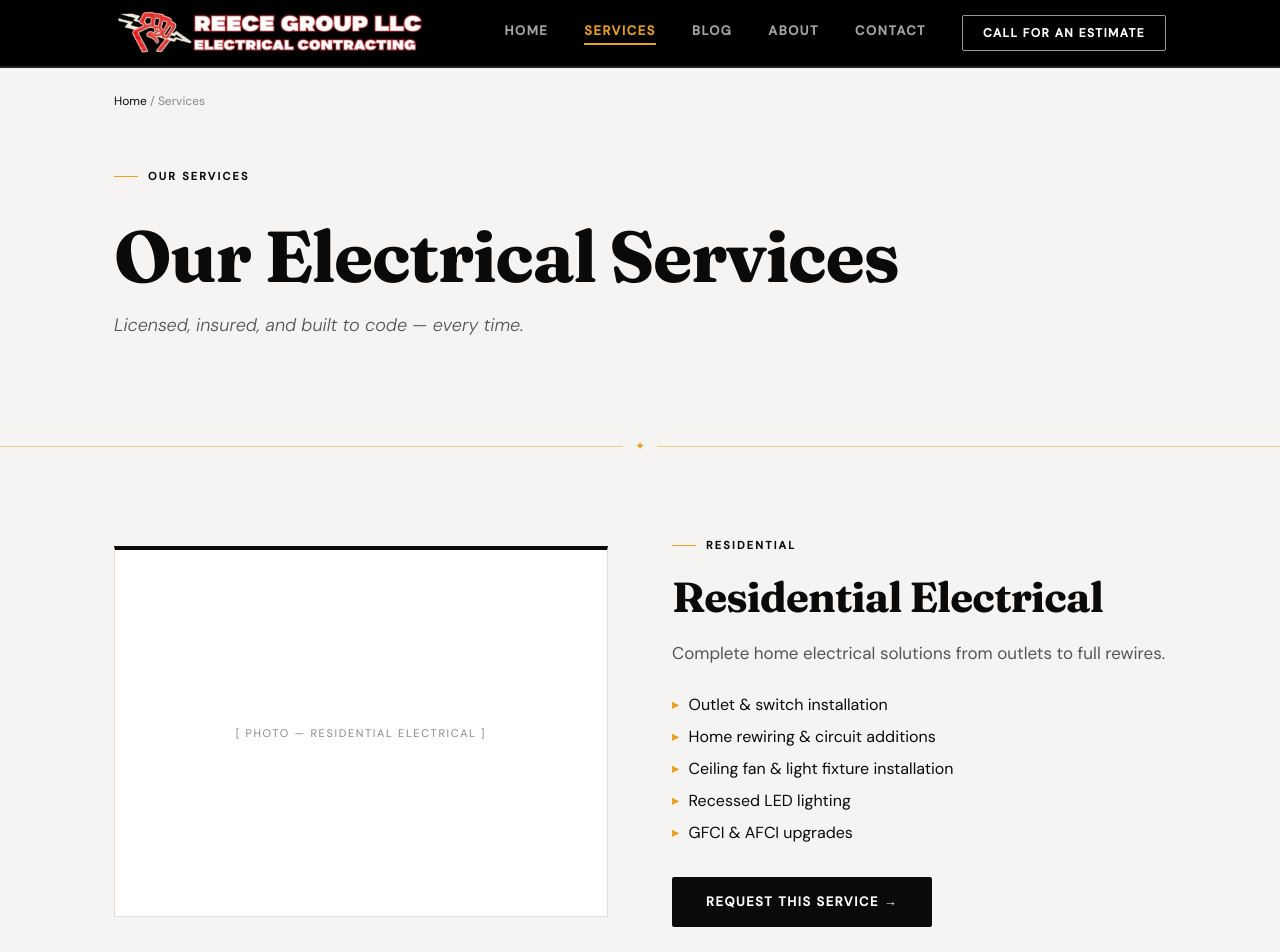
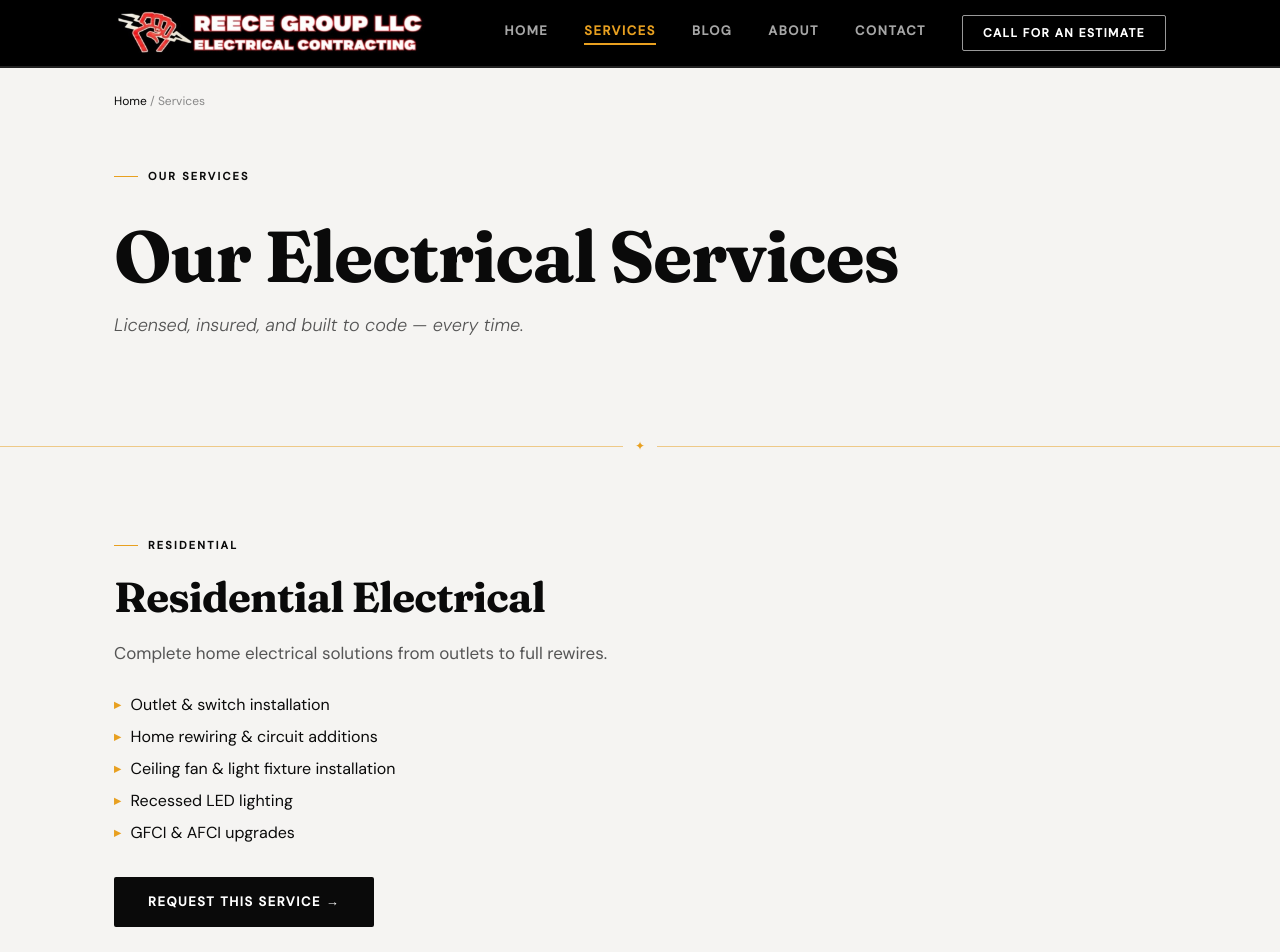
Before and after one commit to lukegrady1/reece-group, a Next.js app: page /services in a window 1280 px wide. Shown: the top 952 px of the page. Built offline with nearby package versions, Linux system fonts and the light colour scheme.

Commit message:
updates to the website

```diff
--- a/src/app/layout.tsx
+++ b/src/app/layout.tsx
@@ -7,6 +7,9 @@ export const metadata: Metadata = {
   metadataBase: new URL('https://reecegroupllc.com'),
   title: 'Reece Group LLC | Licensed Electrician — Worcester, MA',
   description: 'Reece Group LLC provides expert electrical services across Massachusetts.',
+  icons: {
+    icon: '/favicon.PNG',
+  },
   openGraph: {
     images: [{ url: '/reece-group-og.png', width: 1200, height: 630, alt: 'Reece Group LLC' }],
   },
--- a/src/components/layout/Footer.tsx
+++ b/src/components/layout/Footer.tsx
@@ -27,6 +27,14 @@ export function Footer() {
           <p style={{ fontFamily: '"DM Sans", system-ui, sans-serif', fontStyle: 'italic', fontWeight: 300, fontSize: '15px', color: 'rgba(248,247,245,0.75)', lineHeight: 1.7, margin: 0 }}>
             Precision electrical work for homes and businesses. Built to code, done right the first time.
           </p>
+          <div style={{ display: 'flex', gap: '16px', marginTop: '20px' }}>
+            <a href="https://www.instagram.com/reeceelectric/" target="_blank" rel="noopener noreferrer" aria-label="Instagram" style={{ color: 'rgba(248,247,245,0.65)', transition: 'color 200ms ease' }}>
+              <svg width="20" height="20" viewBox="0 0 24 24" fill="none" stroke="currentColor" strokeWidth="2" strokeLinecap="round" strokeLinejoin="round"><rect x="2" y="2" width="20" height="20" rx="5" ry="5"/><path d="M16 11.37A4 4 0 1 1 12.63 8 4 4 0 0 1 16 11.37z"/><line x1="17.5" y1="6.5" x2="17.51" y2="6.5"/></svg>
+            </a>
+            <a href="https://www.facebook.com/Reeceelectriccorp" target="_blank" rel="noopener noreferrer" aria-label="Facebook" style={{ color: 'rgba(248,247,245,0.65)', transition: 'color 200ms ease' }}>
+              <svg width="20" height="20" viewBox="0 0 24 24" fill="currentColor"><path d="M24 12.073c0-6.627-5.373-12-12-12s-12 5.373-12 12c0 5.99 4.388 10.954 10.125 11.854v-8.385H7.078v-3.47h3.047V9.43c0-3.007 1.792-4.669 4.533-4.669 1.312 0 2.686.235 2.686.235v2.953H15.83c-1.491 0-1.956.925-1.956 1.874v2.25h3.328l-.532 3.47h-2.796v8.385C19.612 23.027 24 18.062 24 12.073z"/></svg>
+            </a>
+          </div>
         </div>
 
         {/* Col 2: Quick Links */}
--- a/src/components/pages/ServicesContent.tsx
+++ b/src/components/pages/ServicesContent.tsx
@@ -20,8 +20,6 @@ interface ServiceSectionProps {
 function ServiceSection({ service, index }: ServiceSectionProps) {
   const ref = useRef<HTMLDivElement>(null)
   const isInView = useInView(ref, { once: true, margin: '-80px' })
-  const isReversed = index % 2 !== 0
-
   return (
     <div ref={ref}>
       <div
@@ -30,14 +28,13 @@ function ServiceSection({ service, index }: ServiceSectionProps) {
           margin: '0 auto',
           padding: 'clamp(48px, 6vw, 96px) 24px',
           display: 'grid',
-          gridTemplateColumns: '1fr 1fr',
+          gridTemplateColumns: '1fr',
           gap: '64px',
           alignItems: 'center',
-          direction: isReversed ? 'rtl' : 'ltr',
         }}
         className="service-section-grid"
       >
-        {/* Image placeholder */}
+        {/* TODO: Add service photos back once available
         <motion.div
           initial={{ opacity: 0 }}
           animate={isInView ? { opacity: 1 } : {}}
@@ -55,27 +52,16 @@ function ServiceSection({ service, index }: ServiceSectionProps) {
               justifyContent: 'center',
             }}
           >
-            {/* TODO: Replace with real project photo <img> */}
-            <span
-              style={{
-                fontFamily: '"DM Sans", system-ui, sans-serif',
-                fontSize: '11px',
-                color: 'var(--color-ink-faint)',
-                textTransform: 'uppercase',
-                letterSpacing: '0.15em',
-              }}
-            >
-              [ PHOTO — {service.title.toUpperCase()} ]
-            </span>
+            <img src={service.image} alt={service.title} />
           </div>
         </motion.div>
+        */}
 
         {/* Content */}
         <motion.div
           initial={{ opacity: 0 }}
           animate={isInView ? { opacity: 1 } : {}}
           transition={{ duration: 0.4, delay: 0.1 }}
-          style={{ direction: 'ltr' }}
         >
           <AnnotationLabel index={service.number} text={service.title.split(' ')[0].toUpperCase()} />
           <h3
```
Also changed, not shown: public/favicon.PNG (added).
